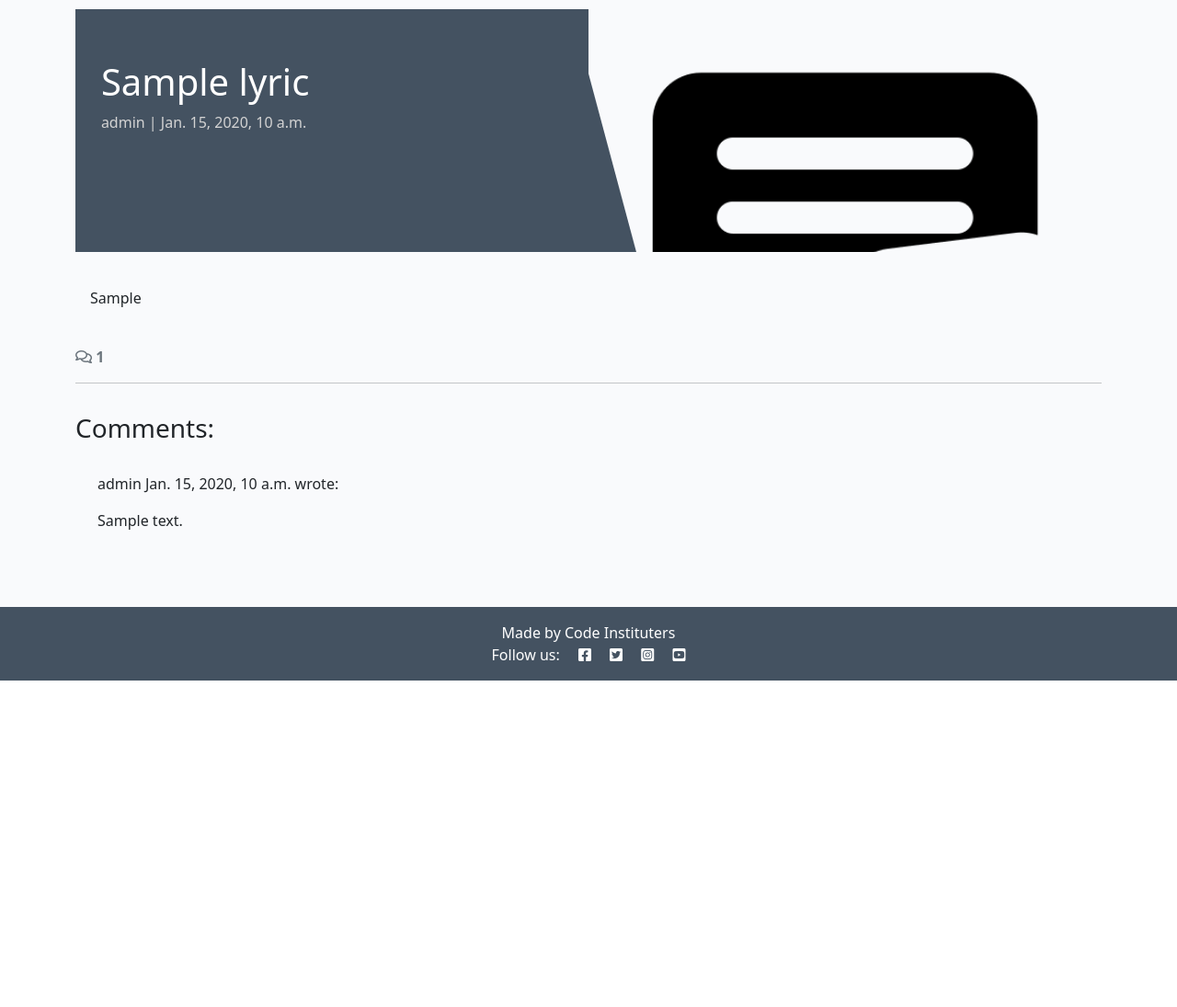
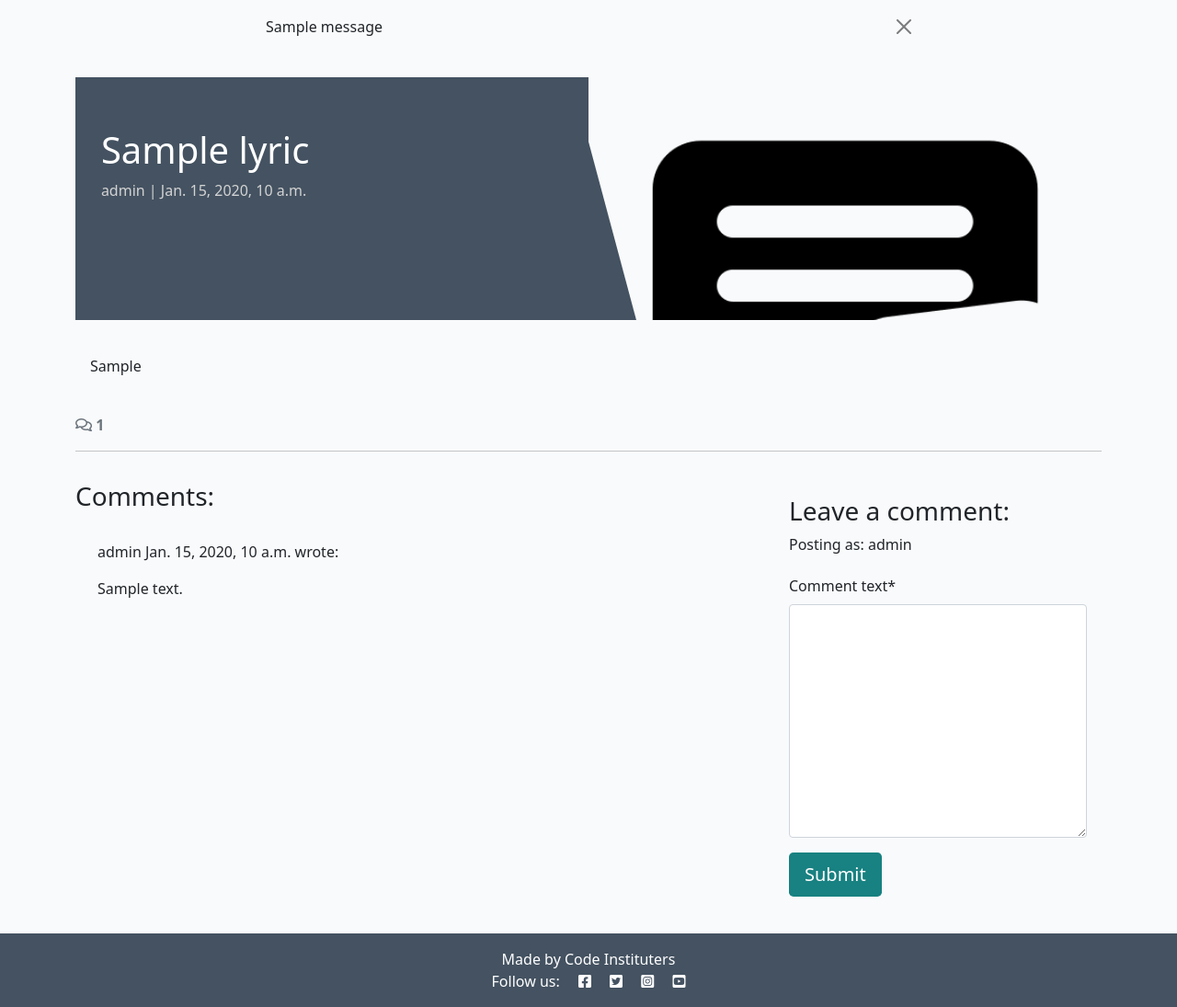
Before and after one commit to msamarpanraj/lyric-buzz, a Django app: a page that uses templates/base.html in a window 1280 px wide. Shown: the part 60-1155 px from the top of the page at 92% size. Before the commit the page ends 800 px from the top, so only its background shows below. Run offline with Django 4.2, Linux system fonts and the light colour scheme; a user stored in the database is signed in; data comes from the database, SQL or seed files in the repository; tables that the repository leaves empty hold one stand-in row (values such as "Sample post"); one stand-in notice (Sample message) is shown; some libraries are stand-ins or nearby versions.

Commit message:
setup comment forms

```diff
--- a/lyricbuzz/settings.py
+++ b/lyricbuzz/settings.py
@@ -47,6 +47,8 @@ INSTALLED_APPS = [
     'allauth',
     'allauth.account',
     'allauth.socialaccount',
+    'crispy_forms',
+    'crispy_bootstrap5',
     'django_summernote',
     'lyrics',
     'about',
@@ -55,6 +57,9 @@ INSTALLED_APPS = [
 SITE_ID = 1
 LOGIN_REDIRECT_URL = '/'
 LOGOUT_REDIRECT_URL = '/'
+
+CRISPY_ALLOWED_TEMPLATE_PACKS = "bootstrap5"
+CRISPY_TEMPLATE_PACK = "bootstrap5"
 
 MIDDLEWARE = [
     'django.middleware.security.SecurityMiddleware',
--- /dev/null
+++ b/lyrics/forms.py
@@ -0,0 +1,8 @@
+from .models import Comment
+from django import forms
+
+
+class CommentForm(forms.ModelForm):
+    class Meta:
+        model = Comment
+        fields = ('comment_text',)
--- a/lyrics/templates/lyrics/lyric_detail.html
+++ b/lyrics/templates/lyrics/lyric_detail.html
@@ -1,5 +1,6 @@
 {% extends 'base.html' %} {% block content %}
 {% load static %}
+{% load crispy_forms_tags %}
 
 <div class="masthead">
     <div class="container">
@@ -70,6 +71,24 @@
         {% endfor %}
       </div>
     </div>
+    <!-- Creating New Comments -->
+    <div class="col-md-4 card mb-4 mt-3">
+        <div class="card-body">
+          {% if user.is_authenticated %}
+          <h3>Leave a comment:</h3>
+          <p>Posting as: {{ user.username }}</p>
+          <form id="commentForm" method="post"
+            style="margin-top: 1.3em;">
+            {{ comment_form | crispy }}
+            {% csrf_token %}
+            <button id="submitButton" type="submit"
+              class="btn btn-signup btn-lg">Submit</button>
+          </form>
+          {% else %}
+          <p>Log in to leave a comment</p>
+          {% endif %}
+        </div>
+      </div>
   </div>
 </div>
 
--- a/lyrics/views.py
+++ b/lyrics/views.py
@@ -1,6 +1,8 @@
 from django.shortcuts import render, get_object_or_404
 from django.views import generic
+from django.contrib import messages
 from .models import Lyric
+from .forms import CommentForm
 
 
 # Create your views here.
@@ -30,6 +32,21 @@ def lyric_detail(request, slug):
     comments = lyric.comments.all().order_by("-created_on")
     comment_count = lyric.comments.filter(approved=True).count()
 
+    if request.method == "POST":
+        comment_form = CommentForm(data=request.POST)
+        if  comment_form.is_valid():
+            comment = comment_form.save(commit=False)
+            comment.user = request.user
+            comment.lyric = lyric
+            comment.save()
+            messages.add_message(
+        request, messages.SUCCESS,
+        'Comment submitted and awaiting approval'
+    )
+
+    comment_form = CommentForm()
+
+
     return render(
     request,
     "lyrics/lyric_detail.html",
@@ -37,5 +54,7 @@ def lyric_detail(request, slug):
         "lyric": lyric,
         "comments": comments,
         "comment_count": comment_count,
+        "comment_form": comment_form,
+
     },
 )
--- a/requirements.txt
+++ b/requirements.txt
@@ -1,7 +1,9 @@
 asgiref==3.8.1
+crispy-bootstrap5==0.7
 dj-database-url==0.5.0
 Django==4.2.13
 django-allauth==0.57.2
+django-crispy-forms==2.1
 django-summernote==0.8.20.0
 gunicorn==20.1.0
 oauthlib==3.2.2
--- a/templates/base.html
+++ b/templates/base.html
@@ -72,7 +72,21 @@
             </div>
         </div>
     </nav>
-
+<!-- displaying Django messages -->
+<div class="container">
+    <div class="row">
+      <div class="col-md-8 offset-md-2">
+        {% for message in messages %}
+        <div class="alert {{ message.tags }} alert-dismissible
+          fade show" id="msg" role="alert">
+          {{ message | safe }}
+          <button type="button" class="btn-close"
+            data-bs-dismiss="alert" aria-label="Close"></button>
+        </div>
+        {% endfor %}
+      </div>
+    </div>
+  </div>
     <main class="flex-shrink-0 main-bg">
 
 
```
